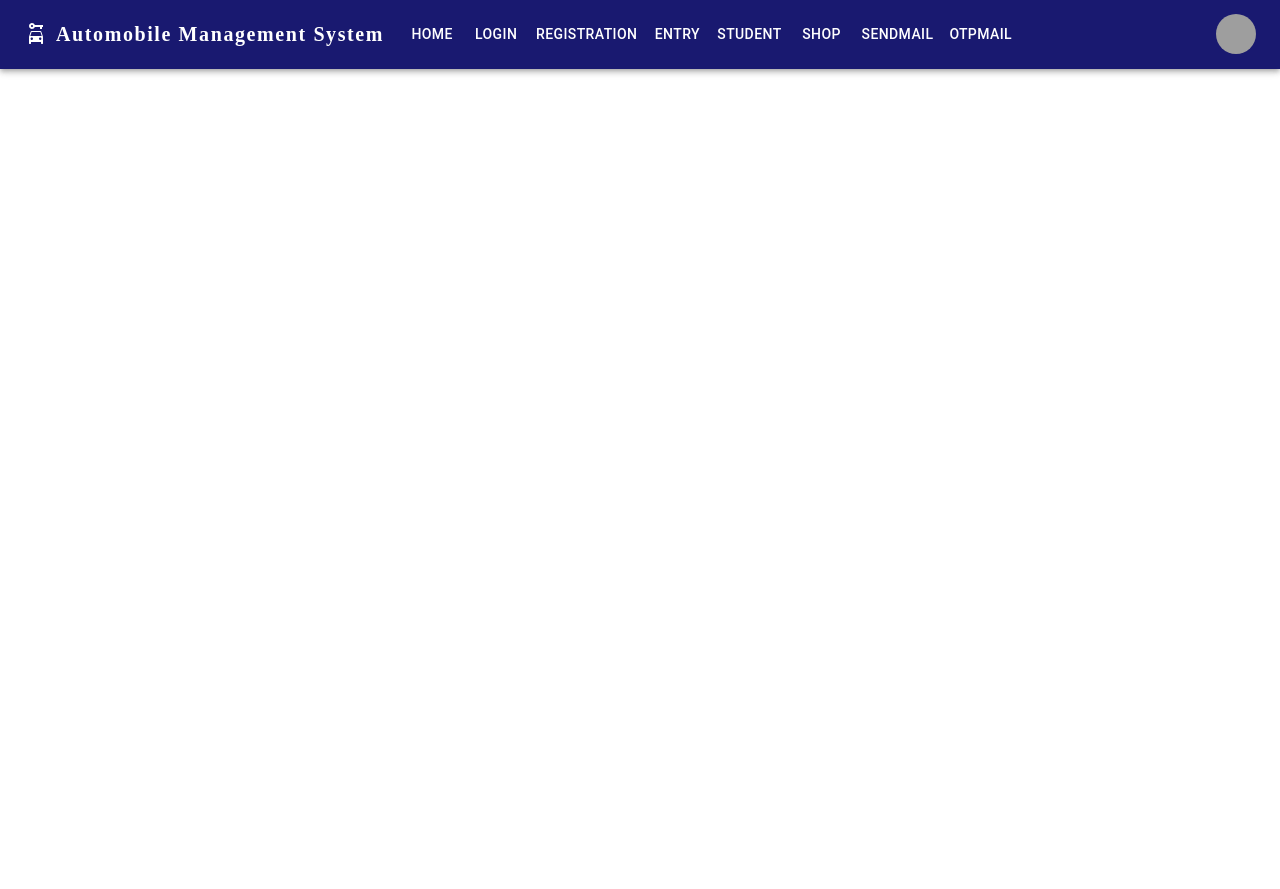
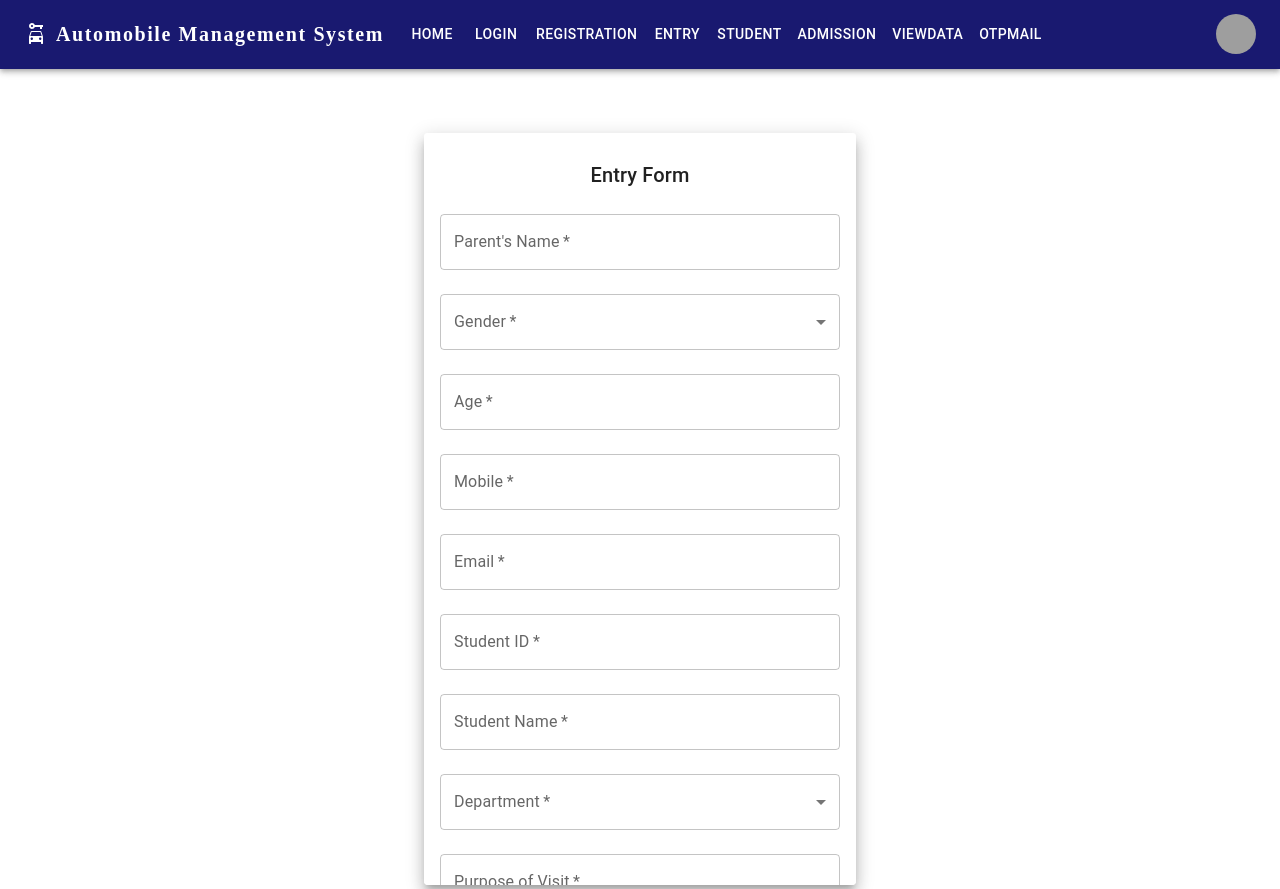
Before and after one commit to cfghyderabad24/Team-56, a React (Create React App) app in the folder client/: page /admission in a window 1280 px wide. Before the commit the page ends 800 px from the top, so only its background shows below. Built offline with nearby package versions, Linux system fonts and the light colour scheme; grey boxes are pictures that could not be loaded.

Commit message:
add another volunter page with the backend

```diff
--- a/client/src/App.js
+++ b/client/src/App.js
@@ -5,7 +5,9 @@ import { BrowserRouter as Router, Route, Routes } from 'react-router-dom'; // Ch
 import Appbar from './components/Appbar';
 import Entry from './components/Entry';
 
+import Admission from './components/Admission';
 import Student from './components/Student';
+import ViewData from './components/ViewData';
 function App({ store }) {
   return (
     <Router>
@@ -16,6 +18,9 @@ function App({ store }) {
 
 
             <Route path="/entry" element={<Entry />} />
+            <Route path="/view" element={<ViewData />} />
+
+            <Route path="/admission" element={<Admission />} />
             <Route path="/student" element={<Student />} />
           {/* Changed exact to element */}
           </Routes> {/* Changed Switch to Routes */}
--- /dev/null
+++ b/client/src/components/Admission.js
@@ -0,0 +1,151 @@
+import React, { useState, useEffect } from 'react';
+import Paper from '@mui/material/Paper';
+import Typography from '@mui/material/Typography';
+import TextField from '@mui/material/TextField';
+import Button from '@mui/material/Button';
+import Box from '@mui/material/Box';
+import MenuItem from '@mui/material/MenuItem';
+import Select from '@mui/material/Select';
+import InputLabel from '@mui/material/InputLabel';
+import FormControl from '@mui/material/FormControl';
+import axios from 'axios';
+import AppointmentDetails from './AppointmentDetails';
+
+const Entry = () => {
+  const [isFormValid, setIsFormValid] = useState(false);
+  const [appointmentDetails, setAppointmentDetails] = useState(null);
+
+  const handleSubmit = (event) => {
+    event.preventDefault();
+    const formData = {
+      parentName: event.target.elements.parentName.value,
+      gender: event.target.elements.gender.value,
+      age: event.target.elements.age.value,
+      mobile: event.target.elements.mobile.value,
+      email: event.target.elements.email.value,
+      studentId: event.target.elements.studentId.value,
+      studentName: event.target.elements.studentName.value,
+      department: event.target.elements.department.value,
+      purpose: event.target.elements.purpose.value,
+      date: event.target.elements.date.value,
+      time: event.target.elements.time.value,
+      fileName: event.target.elements.file.files[0].name,
+    };
+
+    console.log(formData);
+
+    // Logic to handle form submission (you might need to handle file upload differently)
+    axios.post('http://localhost:8081/ent', formData).then((response) => {
+      console.log(response.data);
+      setAppointmentDetails(formData);
+    });
+  };
+
+  const handleUpdate = () => {
+    const formData = {
+      parentName: document.getElementById("parentName").value,
+      gender: document.getElementById("gender").value,
+      age: document.getElementById("age").value,
+      mobile: document.getElementById("mobile").value,
+      email: document.getElementById("email").value,
+      studentId: document.getElementById("studentId").value,
+      studentName: document.getElementById("studentName").value,
+      department: document.getElementById("department").value,
+      purpose: document.getElementById("purpose").value,
+      date: document.getElementById("date").value,
+      time: document.getElementById("time").value,
+      fileName: document.getElementById("file").files[0].name,
+    };
+
+    axios.put('http://localhost:8081/entry', formData).then((response) => {
+      console.log(response.data);
+    });
+  };
+
+  const handleInputChange = () => {
+    const requiredFields = document.querySelectorAll('[required]');
+    const isValid = Array.from(requiredFields).every((field) => field.value.trim() !== '');
+    setIsFormValid(isValid);
+  };
+
+  useEffect(() => {
+    setIsFormValid(false);
+  }, []);
+
+  return (
+    <div style={{ display: 'flex', justifyContent: 'center', alignItems: 'center', height: '100vh', marginTop: '20px' }}>
+      {appointmentDetails ? (
+        <AppointmentDetails appointmentDetails={appointmentDetails} />
+      ) : (
+        <Paper elevation={10} sx={{ padding: 2, display: 'flex', flexDirection: 'column', alignItems: 'center', width: '90%', maxWidth: '400px', marginTop: '40px', maxHeight: '90vh', overflow: 'auto' }}>
+          <Typography variant="h6" gutterBottom style={{ textAlign: 'center', marginTop: '10px' }}>
+            Entry Form
+          </Typography>
+          <form onSubmit={handleSubmit} onChange={handleInputChange}>
+            {/* Parent Information */}
+            <TextField label="Parent's Name" fullWidth margin="normal" required name="parentName" id="parentName" />
+
+            {/* Gender Dropdown */}
+            <FormControl fullWidth margin="normal" required>
+              <InputLabel>Gender</InputLabel>
+              <Select label="Gender" name="gender" id="gender">
+                <MenuItem value="male">Male</MenuItem>
+                <MenuItem value="female">Female</MenuItem>
+              </Select>
+            </FormControl>
+
+            <TextField label="Age" type="number" fullWidth margin="normal" required name="age" id="age" />
+            <TextField label="Mobile" type="tel" fullWidth margin="normal" required name="mobile" id="mobile" />
+
+            {/* Email Input */}
+            <TextField label="Email" type="email" fullWidth margin="normal" required name="email" id="email" />
+
+            {/* Student Information */}
+            <TextField label="Student ID" fullWidth margin="normal" required name="studentId" id="studentId" />
+            <TextField label="Student Name" fullWidth margin="normal" required name="studentName" id="studentName" />
+
+            {/* Department Dropdown */}
+            <FormControl fullWidth margin="normal" required>
+              <InputLabel>Department</InputLabel>
+              <Select label="Department" name="department" id="department">
+                <MenuItem value="CSE-H">CSE-H</MenuItem>
+                <MenuItem value="CSE-R">CSE-R</MenuItem>
+                <MenuItem value="CS&IT">CS&IT</MenuItem>
+                <MenuItem value="ECE">ECE</MenuItem>
+                <MenuItem value="EEE">EEE</MenuItem>
+                <MenuItem value="CIVIL">CIVIL</MenuItem>
+                <MenuItem value="MECH">MECH</MenuItem>
+                <MenuItem value="IOT">IOT</MenuItem>
+                <MenuItem value="AI&DS">AI&DS</MenuItem>
+              </Select>
+            </FormControl>
+
+            {/* Visit Details */}
+            <TextField label="Purpose of Visit" fullWidth margin="normal" required name="purpose" id="purpose" />
+            <TextField type="date" fullWidth margin="normal" required name="date" id="date" />
+            <TextField type="time" fullWidth margin="normal" required name="time" id="time" />
+
+            <input
+              type="file"
+              accept=".pdf"
+              style={{ marginTop: '10px', padding: '6px', backgroundColor: 'white', border: 'none', borderRadius: '4px' }}
+              required
+              name="file"
+              id="file"
+            />
+            <Box mt={2}>
+              <Button variant="contained" color="primary" type="submit" disabled={!isFormValid}>
+                Save Data
+              </Button>
+              <Button variant="contained" color="secondary" onClick={handleUpdate} style={{ marginLeft: '10px' }}>
+                Update Data
+              </Button>
+            </Box>
+          </form>
+        </Paper>
+      )}
+    </div>
+  );
+};
+
+export default Entry;
--- a/client/src/components/Appbar.js
+++ b/client/src/components/Appbar.js
@@ -15,7 +15,7 @@ import AdbIcon from '@mui/icons-material/CarRental';
 import Swal from 'sweetalert2'; // Import SweetAlert2
 import { Link } from 'react-router-dom'; // Import Link for routing
 
-const pages = ['Home', 'Login', 'Registration', 'Entry', 'Student', 'Shop', 'SendMail','OtpMail'];
+const pages = ['Home', 'Login', 'Registration', 'Entry', 'Student', 'Admission', 'ViewData','OtpMail'];
 const settings = ['Profile', 'Entry', 'Detail', 'Logout'];
 
 function ResponsiveAppBar({ store }) {
--- /dev/null
+++ b/client/src/components/ViewData.js
@@ -0,0 +1,92 @@
+import React, { useState, useEffect } from 'react';
+import axios from 'axios';
+import * as XLSX from 'xlsx';
+
+export default function Student() {
+  const [result, setResult] = useState(null);
+
+  useEffect(() => {
+    axios.get('http://localhost:8081/disp').then((response) => {
+      console.log(response.data);
+      setResult(response.data);
+    });
+  }, []);
+
+  function handleDelete(event) {
+    const studentId = event.currentTarget.getAttribute("data-student");
+    axios.delete('http://localhost:8081/del', {
+      params: {
+        id: studentId
+      }
+    }).then((response) => {
+      console.log(response.data);
+      // Refresh the data after delete
+      axios.get('http://localhost:8081/disp').then((response) => {
+        setResult(response.data);
+      });
+    });
+  }
+
+  function handleDownload() {
+    const ws = XLSX.utils.json_to_sheet(result);
+    const wb = XLSX.utils.book_new();
+    XLSX.utils.book_append_sheet(wb, ws, "view");
+    XLSX.writeFile(wb, "view.xlsx");
+  }
+
+  if (!result) {
+    return (
+      <div>
+        The Placement Data is Not Available
+      </div>
+    );
+  } else {
+    return (
+      <div>
+        <h2>The Placement Data</h2>
+        <button onClick={handleDownload}>Download as Excel</button>
+        <br /><br />
+        <table border="1">
+          <thead>
+            <tr>
+              <th>Parent's Name</th>
+              <th>Gender</th>
+              <th>Age</th>
+              <th>Mobile</th>
+              <th>Email</th>
+              <th>Student ID</th>
+              <th>Student Name</th>
+              <th>Department</th>
+              <th>Purpose of Visit</th>
+              <th>Date</th>
+              <th>Time</th>
+              <th>File Name</th>
+              <th>Delete</th>
+            </tr>
+          </thead>
+          <tbody>
+            {result.map((user) => (
+              <tr key={user.studentId}>
+                <td>{user.parentName}</td>
+                <td>{user.gender}</td>
+                <td>{user.age}</td>
+                <td>{user.mobile}</td>
+                <td>{user.email}</td>
+                <td>{user.studentId}</td>
+                <td>{user.studentName}</td>
+                <td>{user.department}</td>
+                <td>{user.purpose}</td>
+                <td>{user.date}</td>
+                <td>{user.time}</td>
+                <td>{user.fileName}</td>
+                <td>
+                  <button onClick={handleDelete} data-student={user.studentId}>Delete</button>
+                </td>
+              </tr>
+            ))}
+          </tbody>
+        </table>
+      </div>
+    );
+  }
+}
--- a/client/src/reducers/NavReducer.js
+++ b/client/src/reducers/NavReducer.js
@@ -13,6 +13,10 @@ export default function NavReducer(state=initState, action){
             return "Error";
         case "Student":
             return "Student";
+        case "Admission":
+            return "Admission";
+        case "ViewData":
+            return "ViewData";
 
         default:
             return "Login";
```
Also changed, not shown: 2 other files (tests, documents, lock files or other folders).
